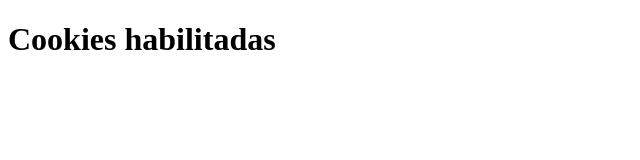
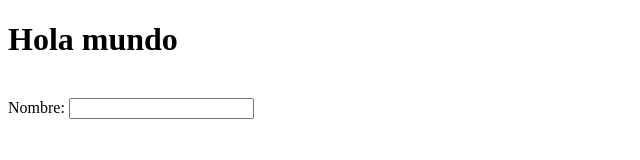
Before and after one commit to Juanfi-Arias/eventosEnHTMLConJs, a plain HTML site: page index.html in a window 1280 px wide. Shown: the whole page, without its empty margins (0-640 px from the left). Drawn offline with Linux system fonts and the light colour scheme.

Commit message:
practica de onchange

```diff
--- a/index.html
+++ b/index.html
@@ -7,16 +7,11 @@
 </head>
 <body onload="entrar()">
     <h1 id="titulo">Hola mundo</h1>
+    <br/>
+    Nombre: <input type="text" id="nombre" onchange="convertir(this)"/>
     <script>
-        function entrar(){
-            alert('Entrando a la pagina web');
-            let texto = '';
-            if(navigator.cookieEnabled){
-                texto = 'Cookies habilitadas';
-            }else{
-                texto = 'Cookies deshabilitadas';
-            }
-            document.getElementById('titulo').innerHTML = texto;
+        function convertir(nombreInput){
+            nombreInput.value = nombreInput.value.toUpperCase();
         }
     </script>
 </body>
```
